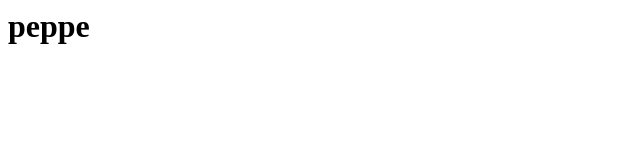
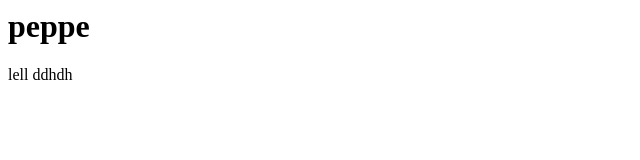
Before and after one commit to davidegel/firstpro, a plain HTML site: page index.html in a window 1280 px wide. Shown: the full height of the page, 0-640 px from the left. Drawn offline with Linux system fonts and the light colour scheme.

Commit message:
Update index.html

```diff
--- a/index.html
+++ b/index.html
@@ -1 +1,2 @@
 <h1>peppe</h1>
+<p>lell ddhdh</p>
```
